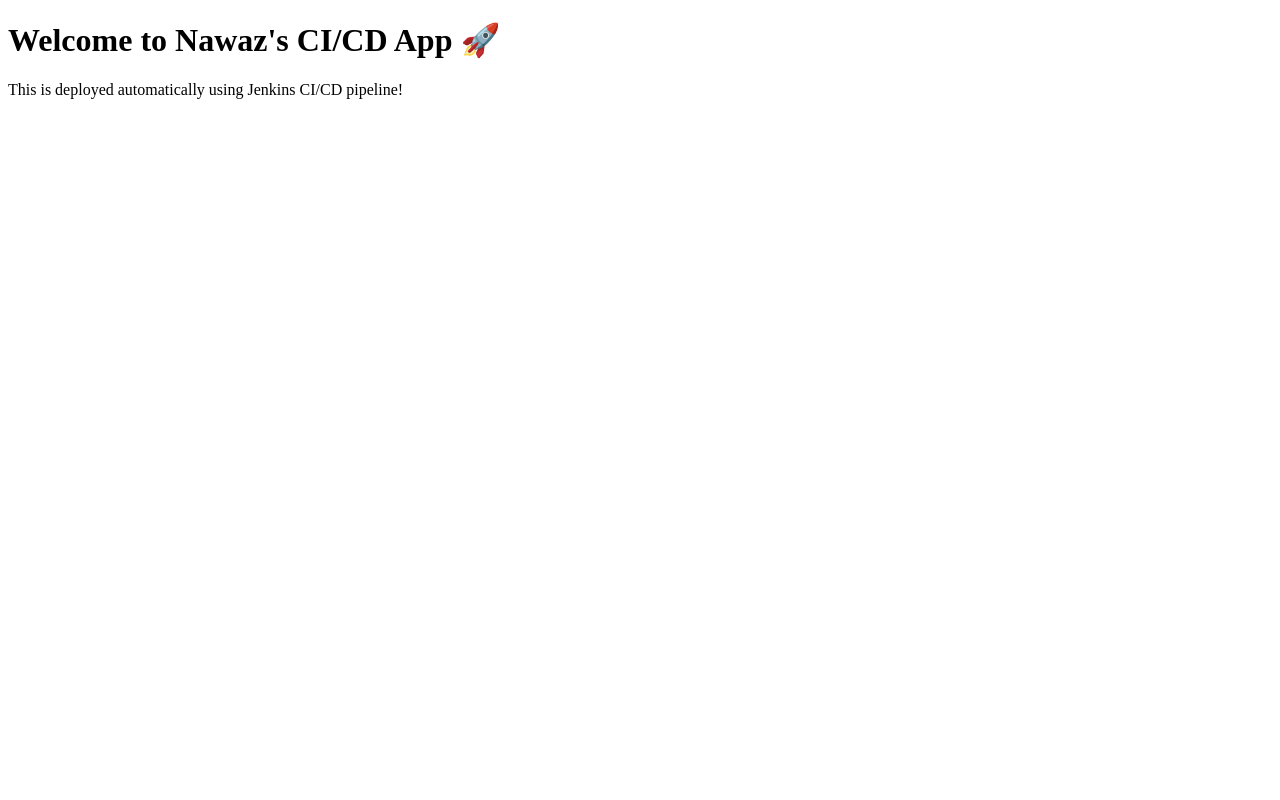
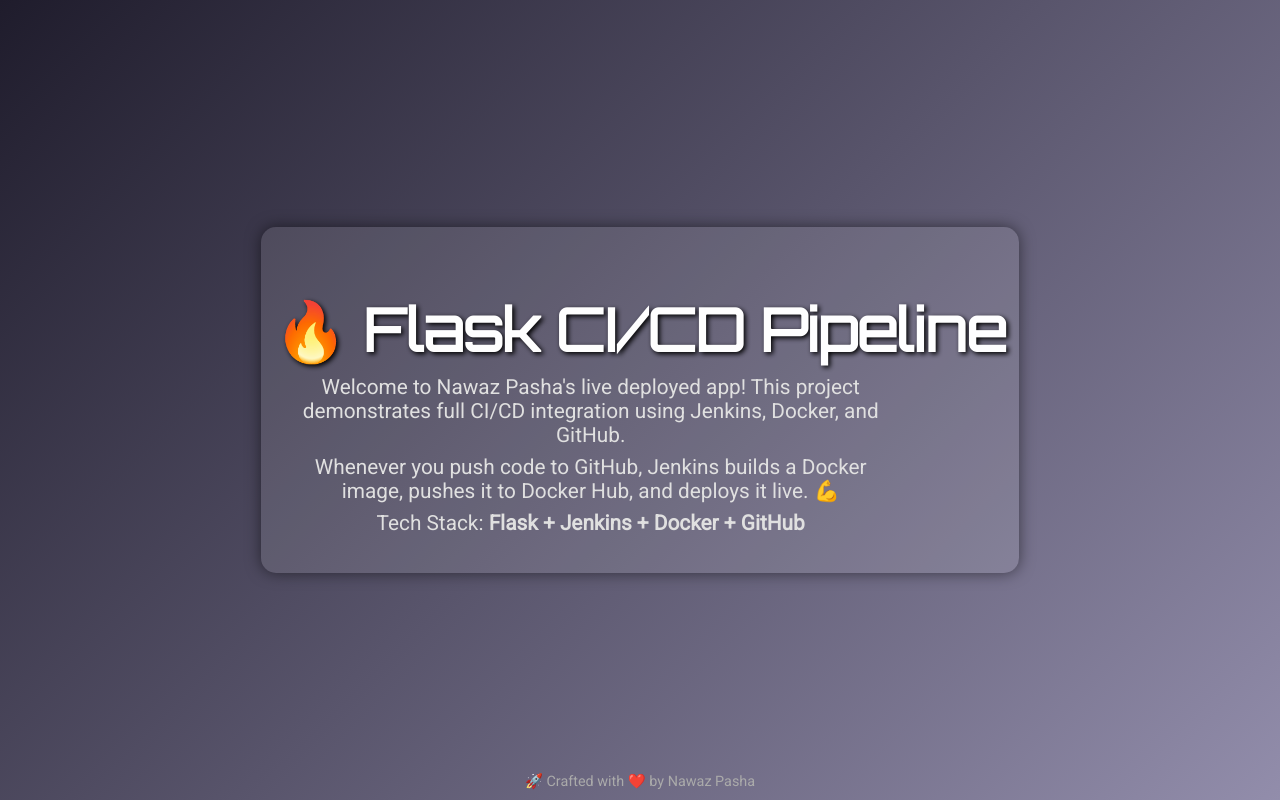
Before and after one commit to 111nawaz/flask-cicd-project, a Flask app: page / in a window 1280 px wide. Run offline with Flask 3, Linux system fonts and the light colour scheme.

Commit message:
Update index.html

```diff
--- a/templates/index.html
+++ b/templates/index.html
@@ -1,10 +1,71 @@
 <!DOCTYPE html>
-<html>
+<html lang="en">
 <head>
-    <title>Nawaz's CI/CD App</title>
+  <meta charset="UTF-8">
+  <meta name="viewport" content="width=device-width, initial-scale=1">
+  <title>🚀 Flask CI/CD Project</title>
+  <link href="https://fonts.googleapis.com/css2?family=Orbitron&family=Roboto&display=swap" rel="stylesheet">
+  <style>
+    body {
+      margin: 0;
+      padding: 0;
+      font-family: 'Roboto', sans-serif;
+      background: linear-gradient(135deg, #1f1c2c, #928dab);
+      color: #fff;
+      display: flex;
+      flex-direction: column;
+      align-items: center;
+      justify-content: center;
+      height: 100vh;
+      overflow: hidden;
+    }
+
+    h1 {
+      font-family: 'Orbitron', sans-serif;
+      font-size: 3.5rem;
+      margin-bottom: 10px;
+      text-shadow: 2px 2px 5px #000;
+      animation: pulse 1.5s infinite;
+    }
+
+    p {
+      font-size: 1.3rem;
+      margin: 8px 0;
+      color: #e0e0e0;
+      text-align: center;
+      max-width: 600px;
+    }
+
+    .card {
+      background: rgba(255, 255, 255, 0.1);
+      padding: 30px;
+      border-radius: 15px;
+      box-shadow: 0 0 15px rgba(0, 0, 0, 0.5);
+      text-align: center;
+    }
+
+    footer {
+      position: absolute;
+      bottom: 10px;
+      font-size: 0.9rem;
+      color: #aaa;
+    }
+
+    @keyframes pulse {
+      0% { transform: scale(1); opacity: 0.9; }
+      50% { transform: scale(1.05); opacity: 1; }
+      100% { transform: scale(1); opacity: 0.9; }
+    }
+  </style>
 </head>
 <body>
-    <h1>Welcome to Nawaz's CI/CD App 🚀</h1>
-    <p>This is deployed automatically using Jenkins CI/CD pipeline!</p>
+  <div class="card">
+    <h1>🔥 Flask CI/CD Pipeline</h1>
+    <p>Welcome to Nawaz Pasha's live deployed app! This project demonstrates full CI/CD integration using Jenkins, Docker, and GitHub.</p>
+    <p>Whenever you push code to GitHub, Jenkins builds a Docker image, pushes it to Docker Hub, and deploys it live. 💪</p>
+    <p>Tech Stack: <strong>Flask + Jenkins + Docker + GitHub</strong></p>
+  </div>
+
+  <footer>🚀 Crafted with ❤️ by Nawaz Pasha</footer>
 </body>
 </html>
```
